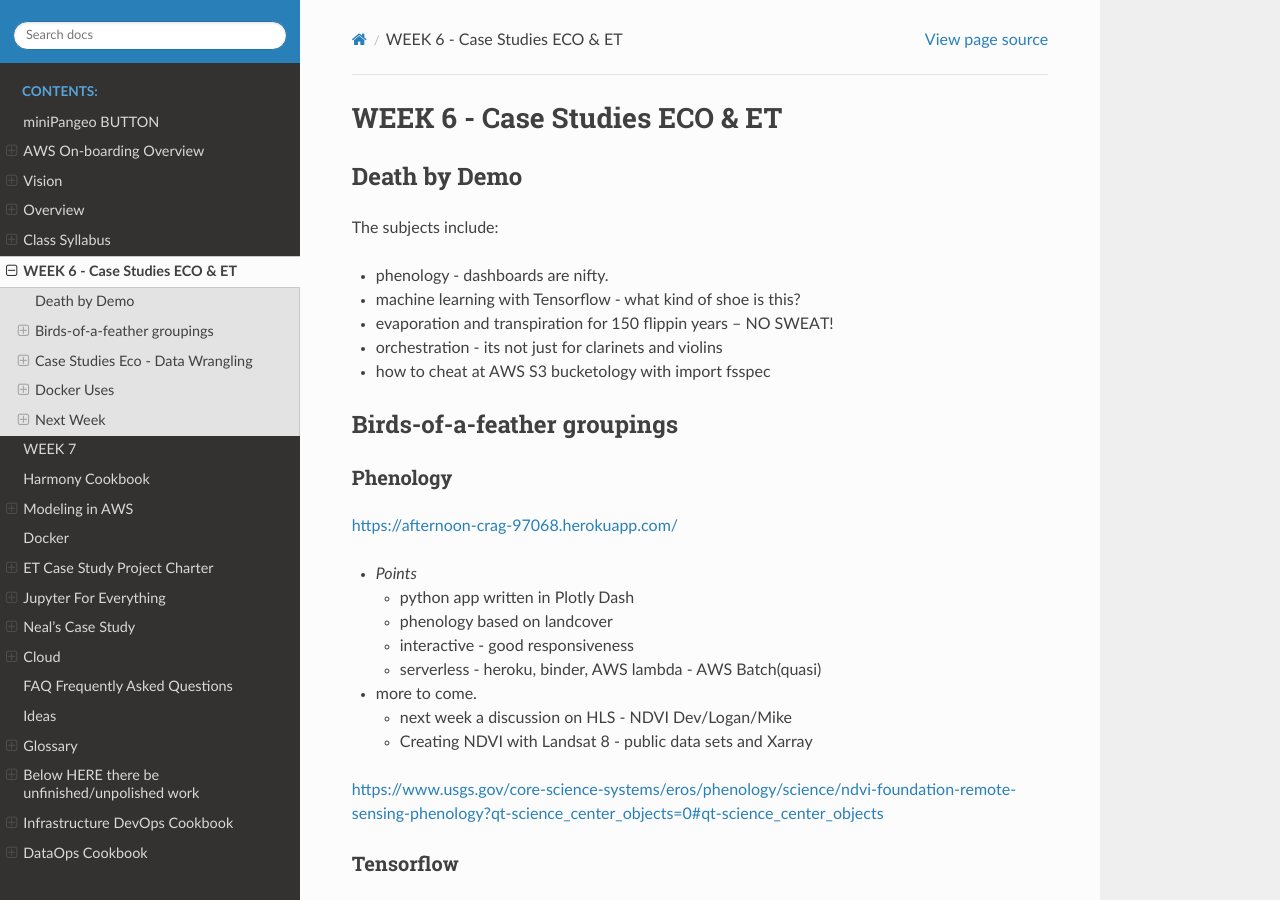
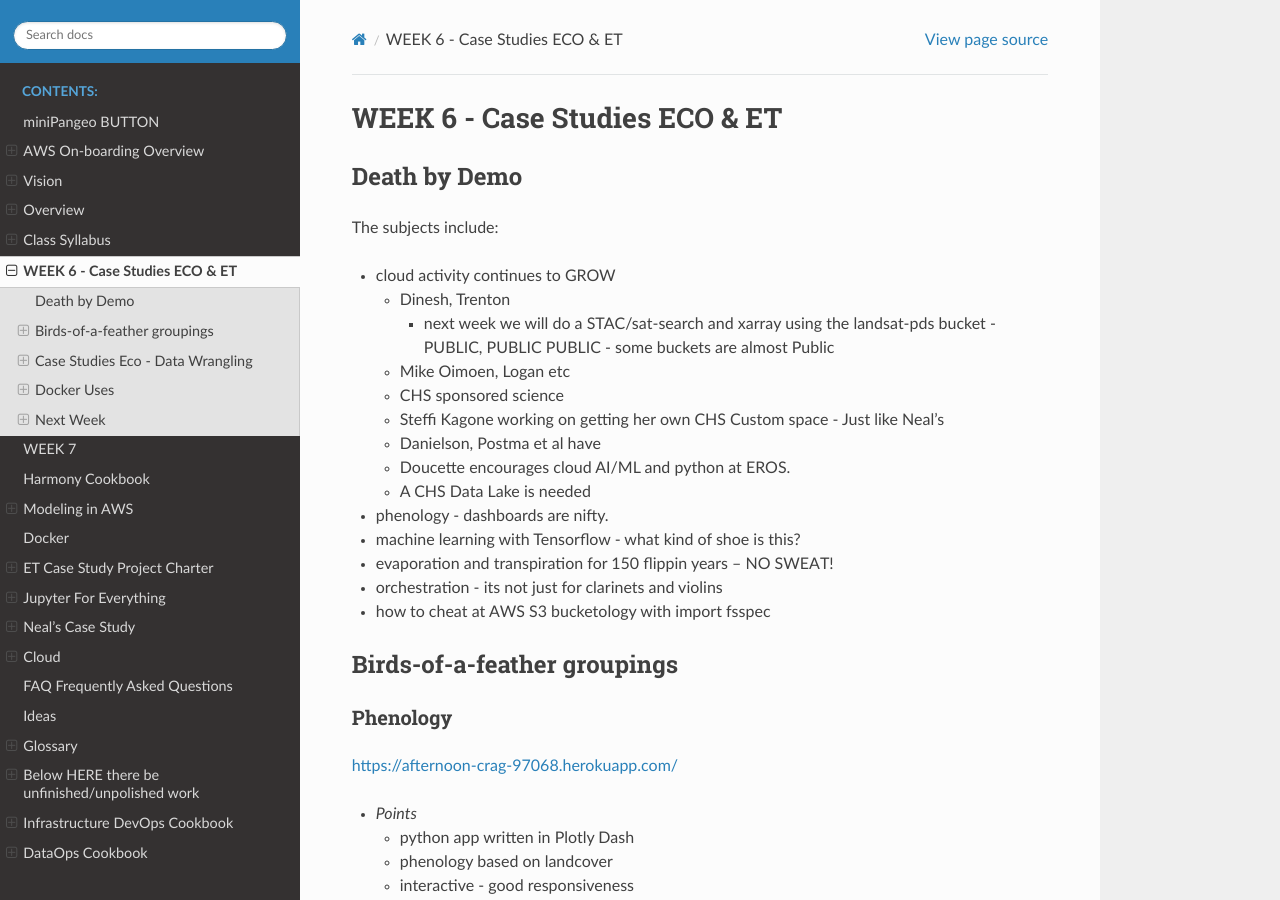
Before and after one commit to tonybutzer/harmony-docs, a Sphinx documentation site: the page built from documentation/source/06week.md, in a window 1280 px wide and 900 px high. Built offline with Sphinx 7.4.7 and the Read the Docs theme 2.0.0, drawn with Linux system fonts in a browser that asks for light colours; pages that are not in the unit, such as notebooks, are missing from menus.

Commit message:
automatic git update from Makefile

```diff
--- a/documentation/source/06week.md
+++ b/documentation/source/06week.md
@@ -5,6 +5,15 @@
 
 The subjects include:
 
+- cloud activity continues to GROW
+    - Dinesh, Trenton
+        - next week we will do a STAC/sat-search and xarray using the landsat-pds bucket - PUBLIC, PUBLIC PUBLIC - some buckets are almost Public
+    - Mike Oimoen, Logan etc
+    - CHS sponsored science
+    - Steffi Kagone working on getting her own CHS Custom space - Just like Neal's
+    - Danielson, Postma et al have
+    - Doucette encourages cloud AI/ML and python at EROS.
+    - A CHS Data Lake is needed
 - phenology - dashboards are nifty.
 - machine learning with Tensorflow - what kind of shoe is this?
 - evaporation and transpiration for 150 flippin years -- NO SWEAT!
```
